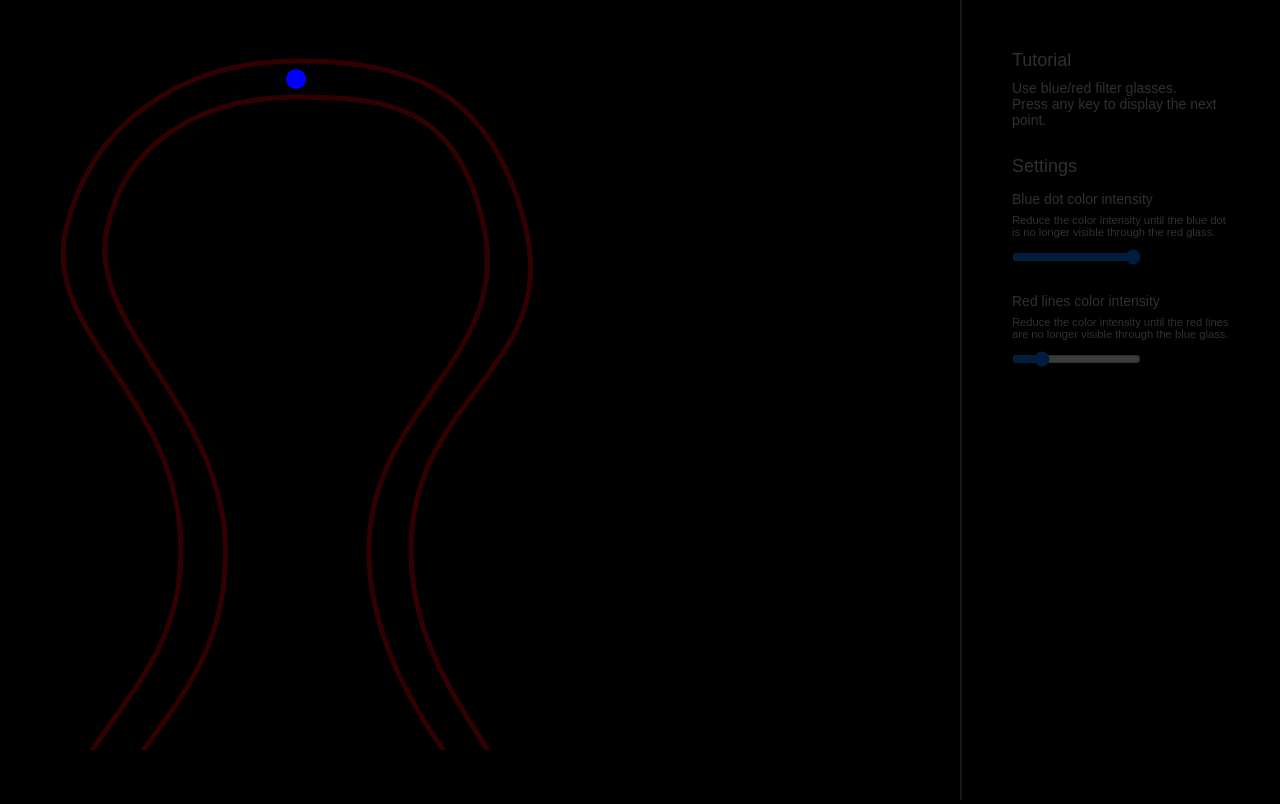
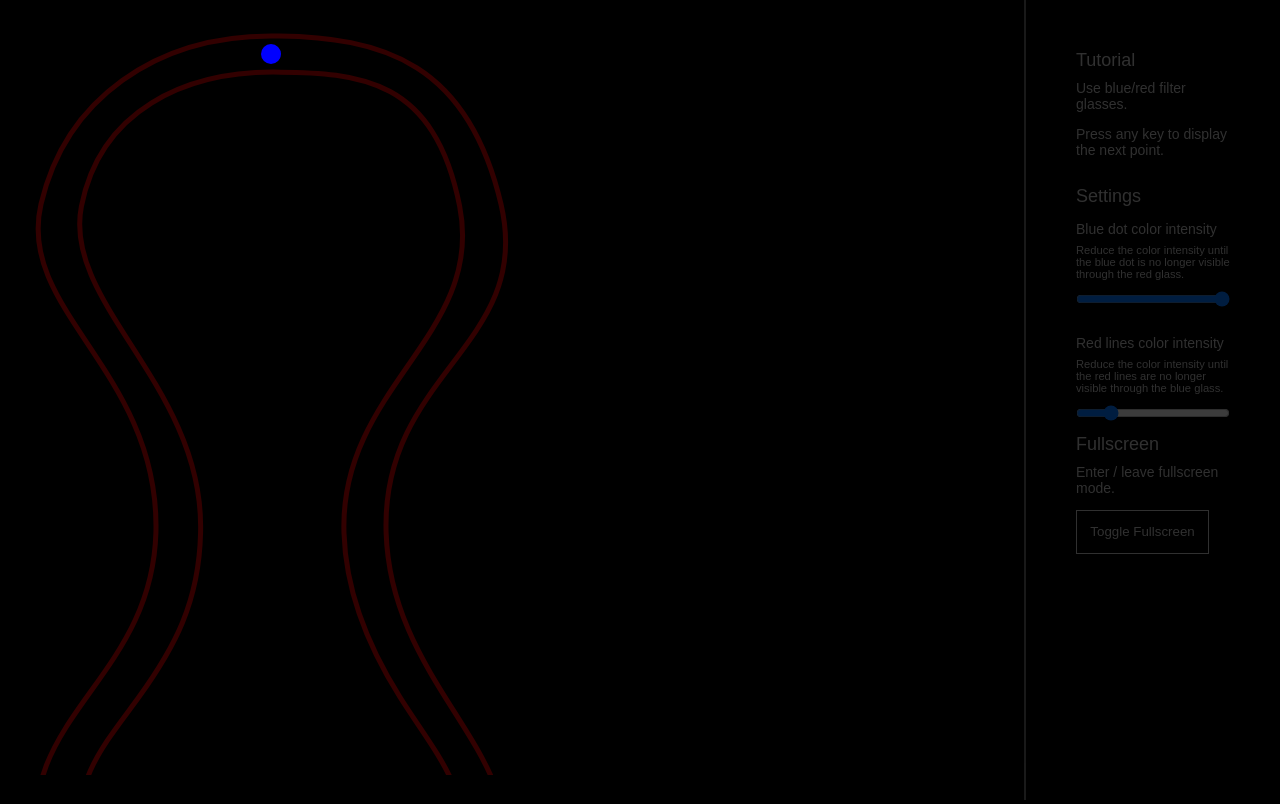
Before and after one commit to jonasbuechel/visual-training-tool, a PHP site: page / in a window 1280 px wide. Run offline with PHP 8.4, Linux system fonts and the light colour scheme.

Commit message:
Add support for fullscreen mode, style improvements, css cleanup

```diff
--- a/css/main.css
+++ b/css/main.css
@@ -1,3 +1,10 @@
+:root {
+  --vt-color-white: rgba(255,255,255,0.75);
+  --vt-color-black: rgba(0,0,0,1);
+  --vt-color-grey: rgba(255,255,255,0.4);
+  --vt-color-transparent: rgba(0,0,0,0);
+}
+
 
 * {
   box-sizing: border-box;
@@ -6,7 +13,7 @@
 }
 
 body {
-  background: black;
+  background: var(--vt-color-black);
 }
 
 .wrapper {
@@ -22,16 +29,16 @@ body {
 #svg-object {
   width: 100%;
   height: 100%;
-  padding: 50px;
+  padding: 25px;
   overflow: visible;
   pointer-events: none;
 }
 
 .right {
-  flex: 0 1 25%;
+  flex: 0 1 20%;
   padding: 50px;
-  border-left: 2px solid rgba(255,255,255,0.4);
-  color: rgba(255,255,255,0.75);
+  border-left: 2px solid var(--vt-color-grey);
+  color: var(--vt-color-white);
   font-family: sans-serif;
   font-size: 14px;
   font-weight: lighter;
@@ -58,6 +65,28 @@ h3 {
   margin: 0.5em 0;
 }
 
+p {
+  margin-bottom: 1em;
+}
+
+button {
+  background: transparent;
+  color: var(--vt-color-white);
+  border: 1px solid var(--vt-color-white);
+  padding: 1em;
+  cursor: pointer;
+}
+
+button:hover {
+  background: var(--vt-color-white);
+  color: var(--vt-color-black);
+}
+
+button:active,
+button:focus{
+  outline: none;
+}
+
 .settings {
   margin-top: 2em;
 }
@@ -74,4 +103,6 @@ h3 {
 
 .settings__color-intensity {
   margin-bottom: 1em;
+  cursor: ew-resize;
+  width: 100%;
 }
--- a/index.html
+++ b/index.html
@@ -28,6 +28,11 @@
         <p class="settings__description">Reduce the color intensity until the red lines are no longer visible through the blue glass.</p>
         <input class="settings__color-intensity" type="range" id="color-intensity-red" name="color-intensity-red" min="0" max="255" value="50" step="1">
       </div>
+      <div class="fullscreen">
+        <h2>Fullscreen</h2>
+        <p>Enter / leave fullscreen mode.</p>
+        <button class="button js-button-toggle-fullscreen">Toggle Fullscreen</button>
+      </div>
     </aside>
   </div>
 
--- a/js/main.js
+++ b/js/main.js
@@ -103,3 +103,19 @@ function updatePathColor(redValue) {
   pathColor = `rgba(${redValue},0,0,1)`;
   showPaths();
 }
+
+/* FULLSCREEN */
+document.querySelector('.js-button-toggle-fullscreen').addEventListener('click', () => {
+  toggleFullScreen();
+});
+
+
+function toggleFullScreen() {
+  if (!document.fullscreenElement) {
+    document.documentElement.requestFullscreen();
+  } else {
+    if (document.exitFullscreen) {
+      document.exitFullscreen();
+    }
+  }
+}
```
